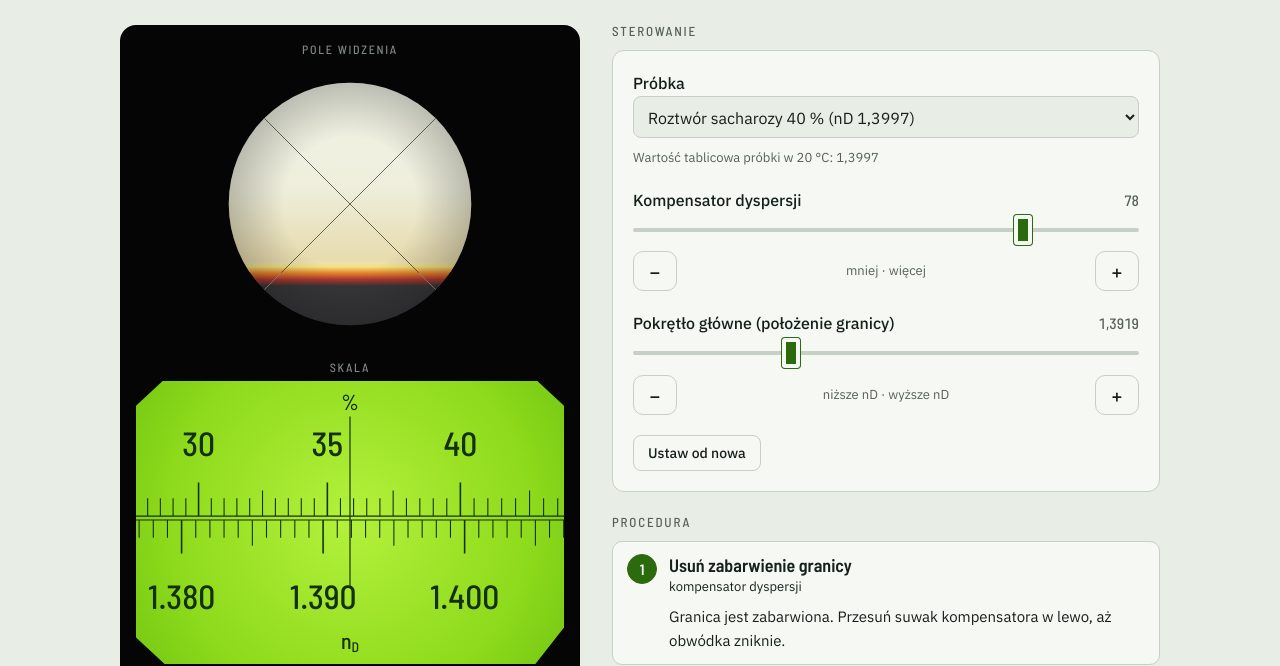
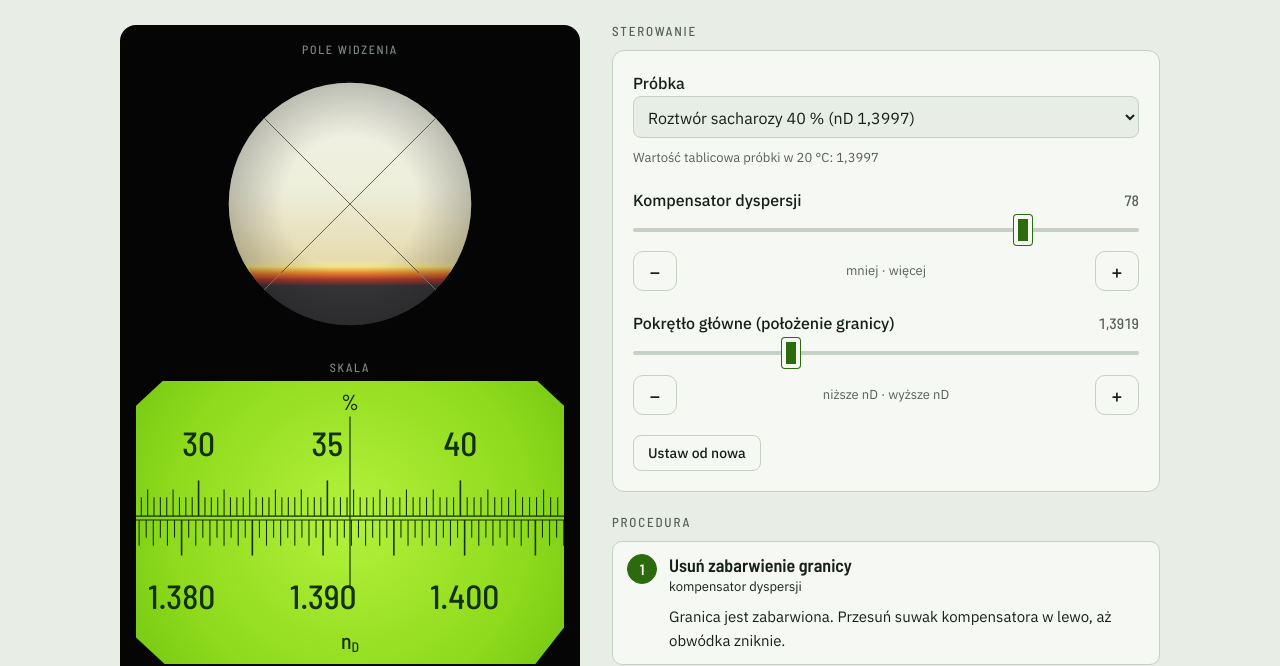
Before and after one commit to szklarzp/refraktometr, a plain HTML site: page index.html in a window 1280 px wide. Shown: the part 137-803 px from the top of the page. Drawn offline with Linux system fonts and the light colour scheme.

Commit message:
Add files via upload

```diff
--- a/index.html
+++ b/index.html
@@ -418,7 +418,7 @@ function bOfN(n){
 /*SPLINE-END*/
 
 var UP=[];
-for(var j=0;j<=150;j++) UP.push(nOfB(j/2));
+for(var j=0;j<=300;j++) UP.push(nOfB(j/4));
 
 var fmt=function(v,d){return v.toFixed(d).replace('.',',');};
 
@@ -517,19 +517,21 @@ function drawScale(nSet){
 
   g.font='500 34px '+FONT; g.textAlign='center'; g.textBaseline='middle';
 
-  var kMin=Math.ceil((nSet-(SCX+8)/PX)*1000), kMax=Math.floor((nSet+(SW-SCX+8)/PX)*1000);
+  var kMin=Math.ceil((nSet-(SCX+8)/PX)*2000), kMax=Math.floor((nSet+(SW-SCX+8)/PX)*2000);
   for(var k=kMin;k<=kMax;k++){
-    var x=SCX+(k/1000-nSet)*PX;
-    var major=(k%10===0), mid=(k%5===0);
-    line(x,141,x,141+(major?34:(mid?26:18)),major?1.6:1.1);
-    if(major && x>-40 && x<SW+40) g.fillText((k/1000).toFixed(3),x,220);
+    var x=SCX+(k/2000-nSet)*PX;
+    var longL=(k%10===0), medL=(k%2===0);
+    var lenL=longL?36:(medL?26:18);
+    line(x,141,x,141+lenL,longL?1.6:1.1);
+    if(k%20===0 && x>-40 && x<SW+40) g.fillText((k/2000).toFixed(3),x,220);
   }
   for(var q=0;q<UP.length;q++){
     var xu=SCX+(UP[q]-nSet)*PX;
     if(xu<-10||xu>SW+10) continue;
-    var majU=(q%10===0), midU=(q%5===0);
-    line(xu,137,xu,137-(majU?34:(midU?26:18)),majU?1.6:1.1);
-    if(majU && xu>-40 && xu<SW+40) g.fillText(String(q/2),xu,65);
+    var longU=(q%20===0), medU=(q%4===0);
+    var lenU=longU?36:(medU?27:19);
+    line(xu,137,xu,137-lenU,longU?1.6:1.1);
+    if(longU && xu>-40 && xu<SW+40) g.fillText(String(q/4),xu,65);
   }
 
   g.font='500 22px '+FONT;
```
